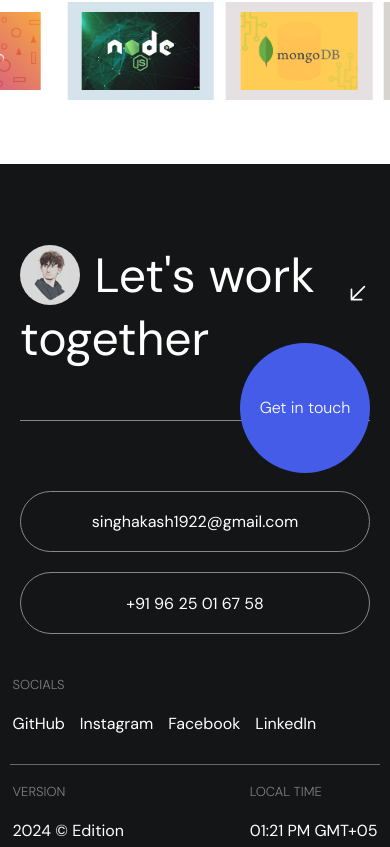
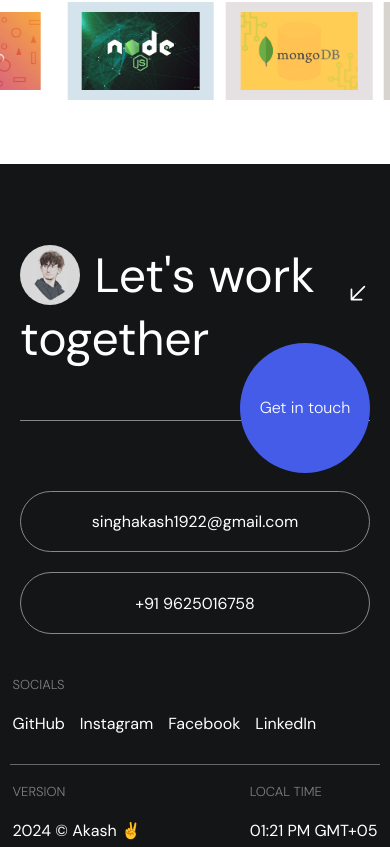
Before and after one commit to codex3616/portfoliofrontend.github.io, a React (Create React App) app: page / in a window 390 px wide. Shown: the part 2468-3315 px from the top of the page. Built offline with nearby package versions, Linux system fonts and the light colour scheme.

Commit message:
email and phone redirect added

```diff
--- a/src/components/Layout/ErrorPage/ErrorPage.jsx
+++ b/src/components/Layout/ErrorPage/ErrorPage.jsx
@@ -95,7 +95,7 @@ const ErrorPage = () => {
           <div className={styles.info}>
             <span>
               <h3>Version</h3>
-              <p>{currentYear} © Edition</p>
+              <p>{currentYear} © Akash ✌️</p>
             </span>
             <span>
               <h3>Local Time</h3>
--- a/src/components/Layout/Footer/Footer.jsx
+++ b/src/components/Layout/Footer/Footer.jsx
@@ -47,19 +47,23 @@ export default function Footer() {
         </motion.div>
         <div className={styles.nav}>
           <RoundedButton>
-            <p>singhakash1922@gmail.com</p>
+            <a href="mailto:your-email@example.com">
+              <p>singhakash1922@gmail.com</p>
+            </a>
           </RoundedButton>
           <div className={styles.space}></div>
 
           <RoundedButton>
-            <p>+91 96 25 01 67 58</p>
+            <a href="tel:+1234567890">
+              <p>+91 9625016758</p>
+            </a>
           </RoundedButton>
         </div>
         <div className={styles.info}>
           <div>
             <span>
               <h3>Version</h3>
-              <p>{currentYear} © Edition</p>
+              <p>{currentYear} © Akash ✌️</p>
             </span>
             <span>
               <h3>Local Time</h3>
--- a/src/components/Layout/Footer/styles.module.scss
+++ b/src/components/Layout/Footer/styles.module.scss
@@ -7,6 +7,7 @@
   background-color: #141516;
   position: relative;
   //   height: 100vh;
+
   .body {
     // border: 2px solid red;
     padding-top: 80px;
@@ -94,6 +95,10 @@
       margin-left: 218px;
       margin-right: 218px;
 
+      a {
+        text-decoration: none;
+        color: white;
+      }
       p {
         // border: 1px solid rgb(134, 134, 134);
         padding: 0.5rem 1.5rem;
```
